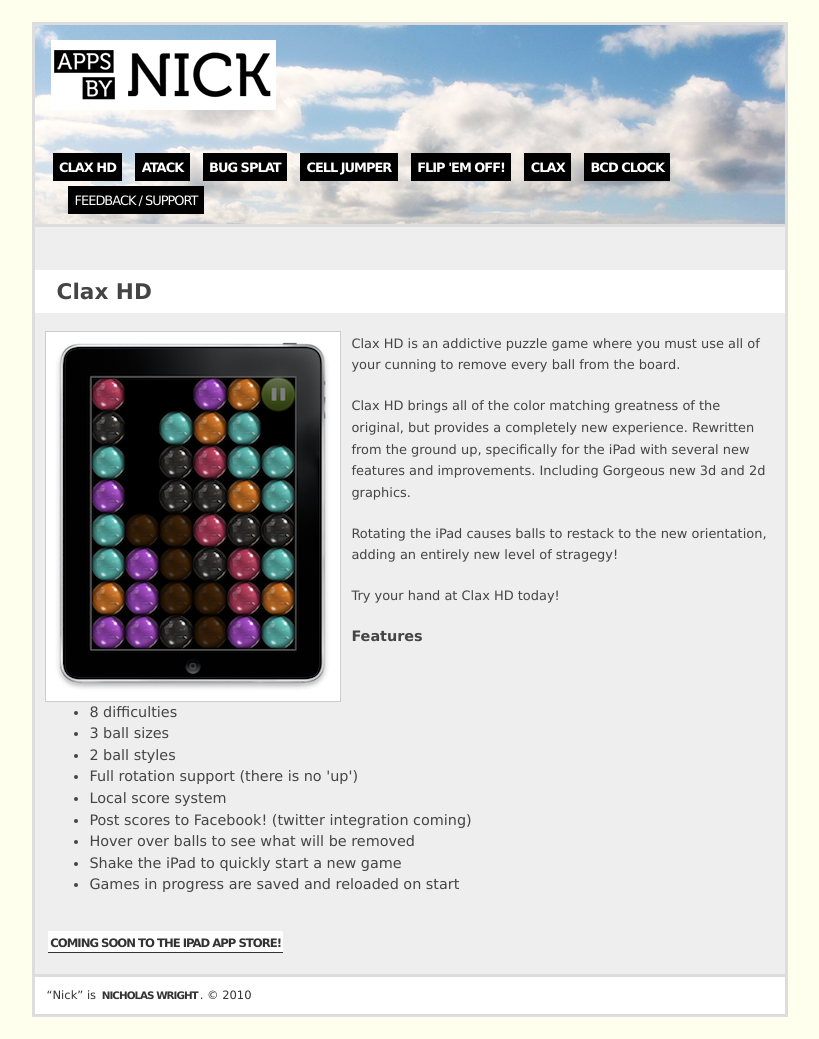
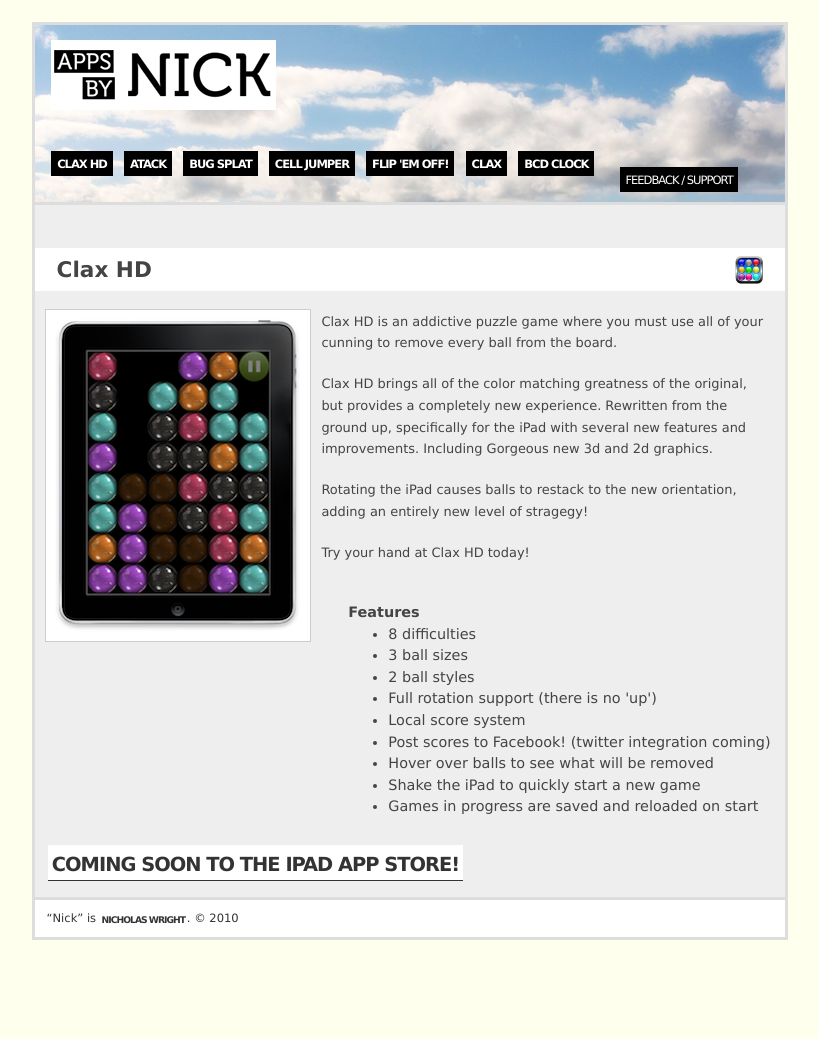
Before and after one commit to Abica/appsbynick-google-app-engine, a Python web app: template templates/root/claxhd.html in a window 1280 px wide. Shown: the whole page, without its empty margins (230-1049 px from the left). After the commit the page ends 940 px from the top, so only its background shows below. Run offline with Jinja, Linux system fonts and the light colour scheme; the template is opened without the code that fills it, so the values that code supplies are empty.

Commit message:
add claxhd images and make purchase links bigger

```diff
--- a/assets/stylesheets/base.css
+++ b/assets/stylesheets/base.css
@@ -136,7 +136,7 @@
     color: #333;
     background: #FFF;
     text-transform: uppercase;
-    font-size: 0.9em;
+    font-size: 0.8em;
     font-weight: bold;
     padding: 0.4em 0.2em 0.2em;
     letter-spacing: -1px;
@@ -144,7 +144,14 @@
 }
 #main a {
     border-bottom: 1px solid #333;
+    font-size: 1.5em;
 }
+
+a.small-link {
+    font-size: 1.0em !important;
+}
+
+
 
 a:hover {
     color: #666;
@@ -162,6 +169,10 @@
 
 #main #clax {
     background: #FFF url(/images/clax.gif) 97% center no-repeat;
+}
+
+#main #claxhd {
+    background: #FFF url(/images/claxhd.png) 97% center no-repeat;
 }
 #main #bcdclock {
     background: #FFF url(/images/bcdclock.gif) 97% center no-repeat;
--- a/templates/root/claxhd.html
+++ b/templates/root/claxhd.html
@@ -3,7 +3,7 @@
 {% block content %}
 	<h2 id="claxhd">Clax HD</h2>
 
-	<img src="/images/claxhd.png" class="screenshot-ipad" alt="Clax HD Screenshot" />
+	<img src="/images/claxhd_large.png" class="screenshot-ipad" alt="Clax HD Screenshot" />
 	<p class="c">
   Clax HD is an addictive puzzle game where you must use all of your cunning to remove every ball from the board.
 	</p>
@@ -20,7 +20,7 @@
   Try your hand at Clax HD today!
 	</p>
 
-	<div class="c">
+	<div class="c" style="float:right">
     <h4 style="margin-bottom: 0px; padding-bottom: 0px;">Features</h4>
     <ul style="float: left; margin-top: 0px; padding-top: 0px;">
       <li>
```
Also changed, not shown: templates/root/index.html (+7 -4 lines), assets/images/claxhd.png, assets/images/claxhd_large.png (added).
